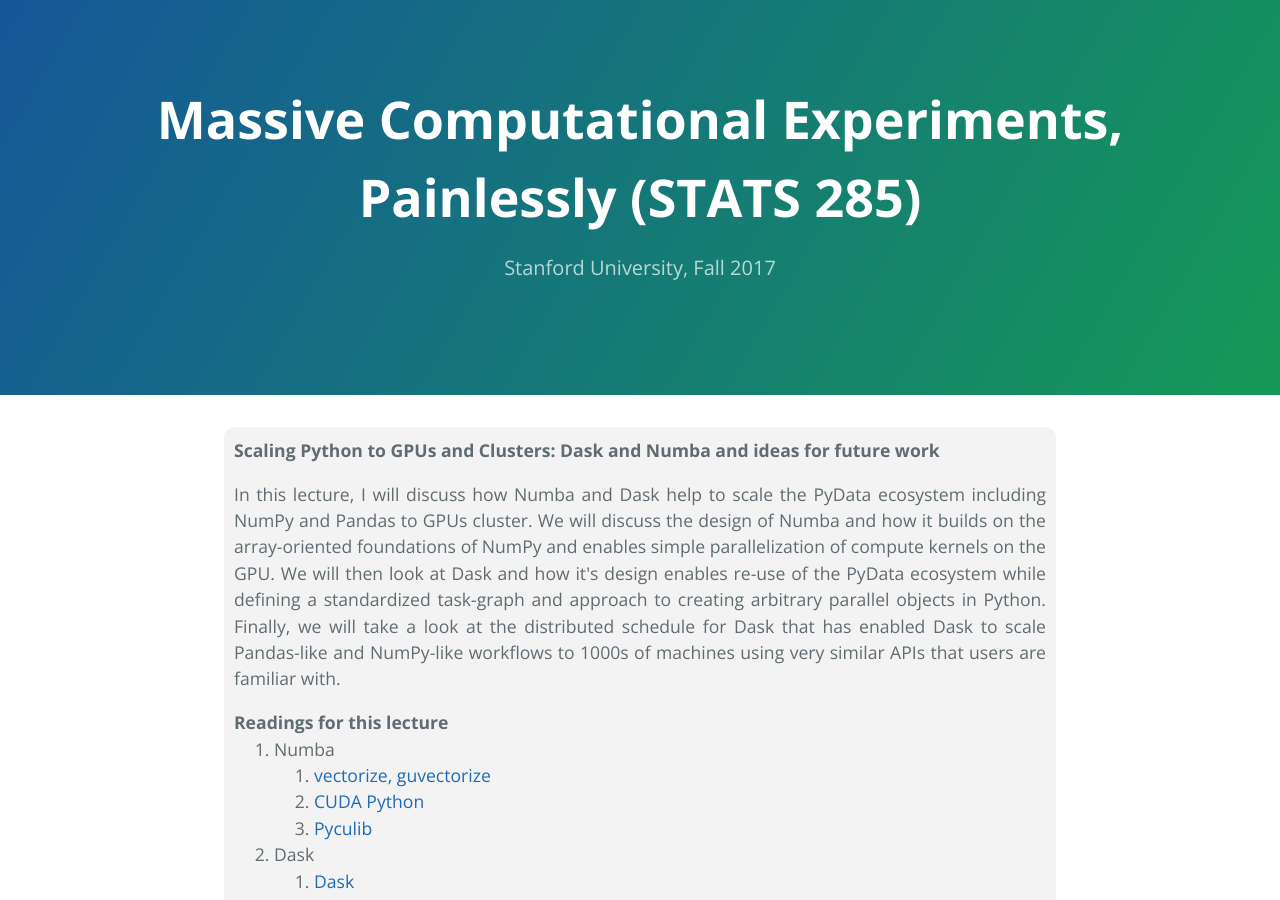
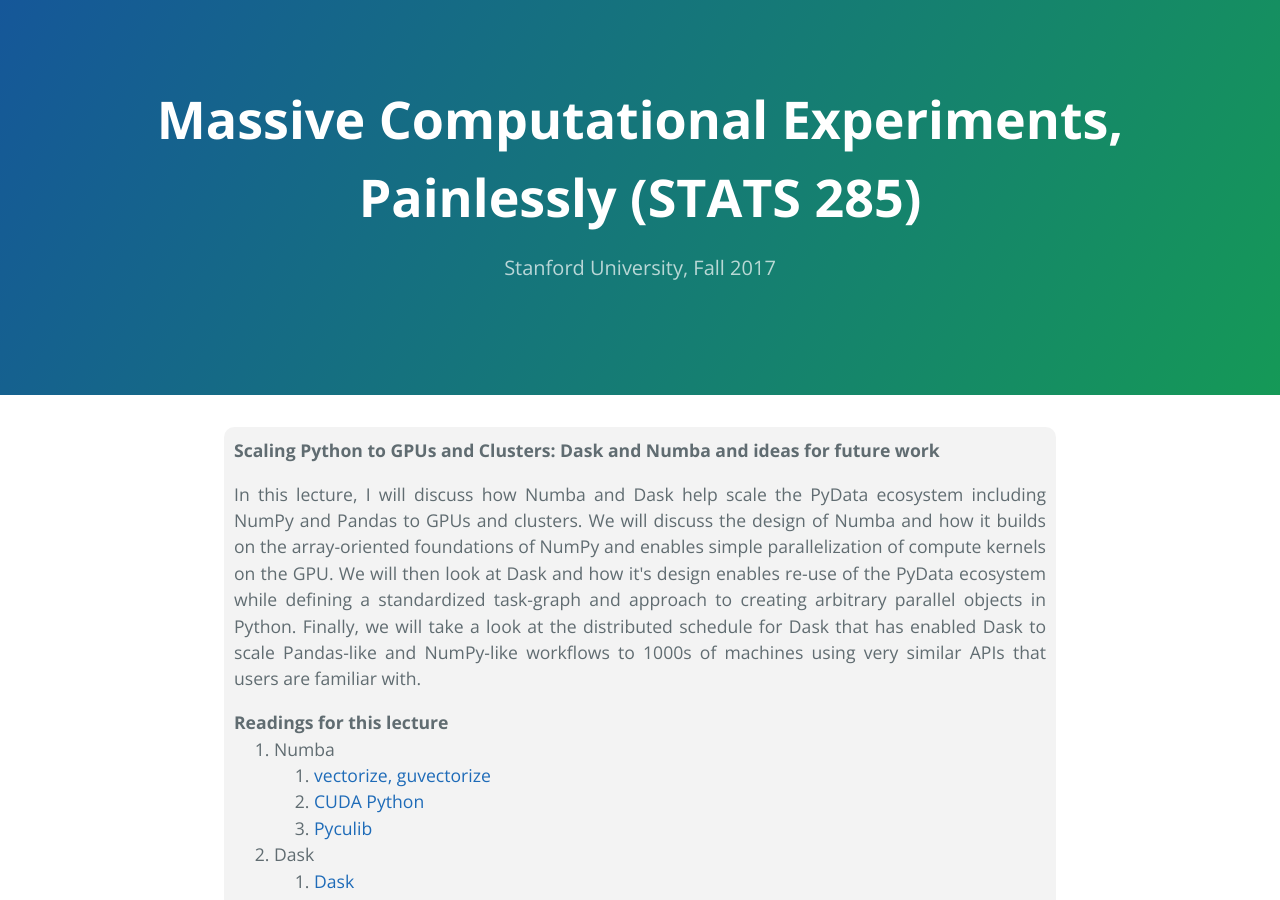
Before and after one commit to stats285/stats285.github.io, a Jekyll site: the page built from travis_lecture.md, in a window 1280 px wide and 900 px high. Built offline with Jekyll 4.4.1, drawn with Linux system fonts in a browser that asks for light colours; our own code applies the rules of GitHub Pages for plain Markdown files; the repository's description, which GitHub fills in, is left out.

Commit message:
revisions

```diff
--- a/travis_lecture.md
+++ b/travis_lecture.md
@@ -1,6 +1,6 @@
 <div class="abstract">
 <strong>Scaling Python to GPUs and Clusters: Dask and Numba and ideas for future work</strong>
-<p align="justify">In this lecture, I will discuss how Numba and Dask help to scale the PyData ecosystem including NumPy and Pandas to GPUs cluster.  We will discuss the design of Numba and how it builds on the array-oriented foundations of NumPy and enables simple parallelization of compute kernels on the GPU.    We will then look at Dask and how it's design enables re-use of the PyData ecosystem while defining a standardized task-graph and approach to creating arbitrary parallel objects in Python.   Finally, we will take a look at the distributed schedule for Dask that has enabled Dask to scale Pandas-like and NumPy-like workflows to 1000s of machines using very similar APIs that users are familiar with.</p>
+<p align="justify">In this lecture, I will discuss how Numba and Dask help scale the PyData ecosystem including NumPy and Pandas to GPUs and clusters.  We will discuss the design of Numba and how it builds on the array-oriented foundations of NumPy and enables simple parallelization of compute kernels on the GPU. We will then look at Dask and how it's design enables re-use of the PyData ecosystem while defining a standardized task-graph and approach to creating arbitrary parallel objects in Python.   Finally, we will take a look at the distributed schedule for Dask that has enabled Dask to scale Pandas-like and NumPy-like workflows to 1000s of machines using very similar APIs that users are familiar with.</p>
 
 <strong>Readings for this lecture</strong>
 <ol>
```
